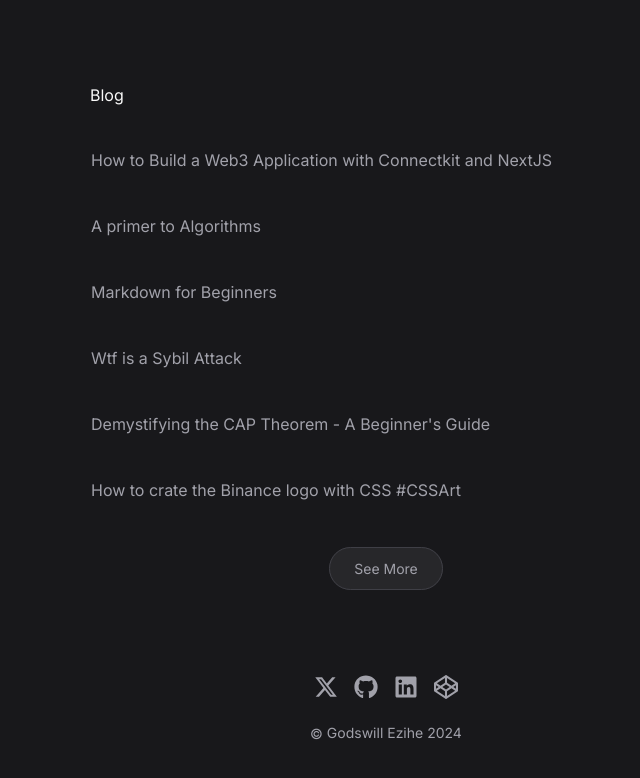
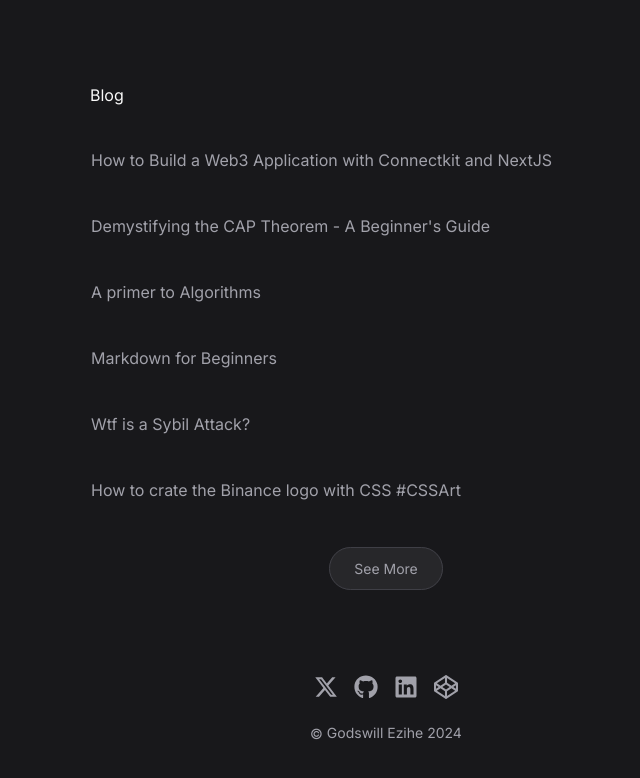
Before and after one commit to gzkdev/web-portfolio, a Next.js app: page / in a window 1280 px wide. Shown: the part 1095-1873 px from the top of the page, without its empty margins (254-894 px from the left). Built offline with nearby package versions, Linux system fonts and the light colour scheme.

Commit message:
update blogposts data

```diff
--- a/constants/index.ts
+++ b/constants/index.ts
@@ -67,6 +67,11 @@ export const blogPosts = [
     url: "https://differ.blog/p/how-to-build-a-web3-application-with-connectkit-and-nextjs-df5e18",
   },
   {
+    id: "6",
+    title: "Demystifying the CAP Theorem - A Beginner's Guide",
+    url: "https://blackbyte.hashnode.dev/demystifying-the-cap-theorem-a-beginners-guide",
+  },
+  {
     id: "1",
     title: "A primer to Algorithms",
     url: "https://tealfeed.com/primer-algorithms-qkrnt",
@@ -75,6 +80,16 @@ export const blogPosts = [
     id: "2",
     title: "Markdown for Beginners",
     url: "https://blackbyte.hashnode.dev/markdown-for-beginners",
+  },
+  {
+    id: "5",
+    title: "Wtf is a Sybil Attack?",
+    url: "https://blackbyte.hashnode.dev/wtf-is-a-sybil-attack",
+  },
+  {
+    id: "7",
+    title: "How to crate the Binance logo with CSS #CSSArt",
+    url: "https://blackbyte.hashnode.dev/how-to-create-the-binance-logo-with-css",
   },
   // {
   //   id: "3",
@@ -86,19 +101,4 @@ export const blogPosts = [
   //   title: "Building the switch chains feature",
   //   url: "/",
   // },
-  {
-    id: "5",
-    title: "Wtf is a Sybil Attack",
-    url: "https://blackbyte.hashnode.dev/wtf-is-a-sybil-attack",
-  },
-  {
-    id: "6",
-    title: "Demystifying the CAP Theorem - A Beginner's Guide",
-    url: "https://blackbyte.hashnode.dev/demystifying-the-cap-theorem-a-beginners-guide",
-  },
-  {
-    id: "7",
-    title: "How to crate the Binance logo with CSS #CSSArt",
-    url: "https://blackbyte.hashnode.dev/how-to-create-the-binance-logo-with-css",
-  },
 ];
```
